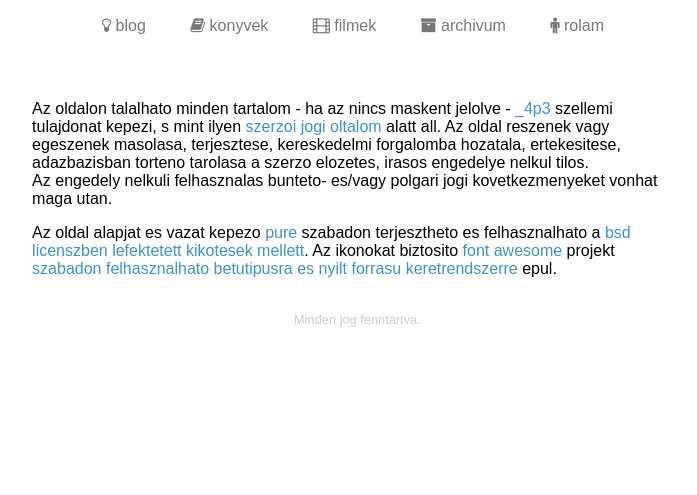
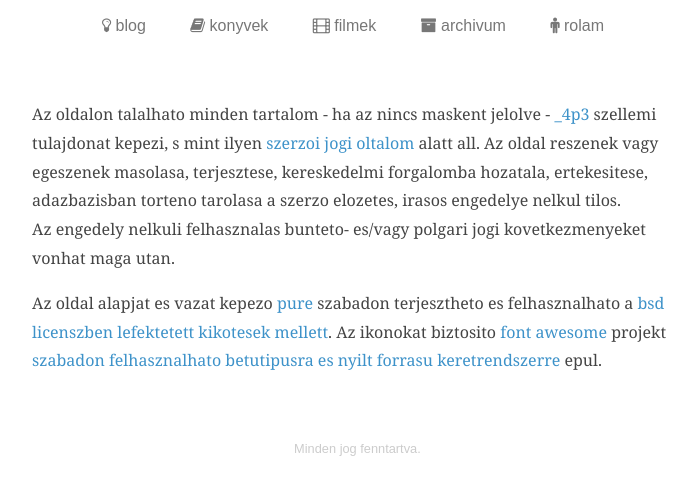
Before and after one commit to 4p3/4p3.github.io, a Jekyll site: the page built from jog.html, in a window 1280 px wide. Shown: the top 495 px of the page, without its empty margins (287-984 px from the left). Built offline with Jekyll 4.4.1, drawn with Linux system fonts in a browser that asks for light colours; Markdown is read by kramdown in place of the engine named in the settings.

Commit message:
single posts now have a better chance to show the right typography

```diff
--- a/_layouts/post.html
+++ b/_layouts/post.html
@@ -33,9 +33,13 @@
     <div class="content pure-u-1-24 pure-u-md-5-24"><!-- left sidebar --></div>
     <div class="content pure-u-1 pure-u-md-14-24">
         <div class="posts">
+            <section class="post">
+                <div class="post-description">
 
-            {{ content }}
+                    {{ content }}
 
+                </div>
+            </section>
         </div> <!-- end of posts -->
         <div class="footer">
             <div>
```
